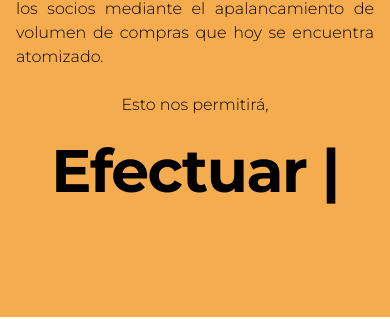
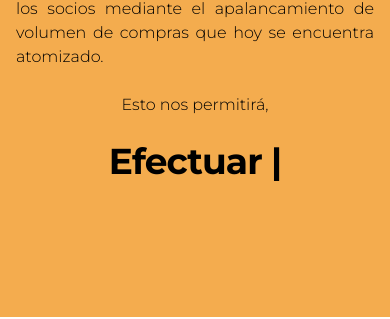
Before and after one commit to gianpisani/grupo-demat, a Next.js app: page / in a window 390 px wide. Shown: the part 2412-2731 px from the top of the page. Built offline with nearby package versions, Linux system fonts and the light colour scheme.

Commit message:
fix: typed movement

```diff
--- a/src/app/page.tsx
+++ b/src/app/page.tsx
@@ -145,7 +145,7 @@
               <p className="max-w-[700px] mx-auto font-light text-black text-justify md:text-xl lg:text-base xl:text-xl">
                 Esto nos permitirá,
               </p>
-              <h1 className="text-6xl font-bold tracking-tight text-black sm:text-6xl min-h-32">
+              <h1 className="text-4xl md:text-6xl font-bold tracking-tight text-black min-h-32">
                 <span ref={el}></span>
               </h1>
           </div>
```
